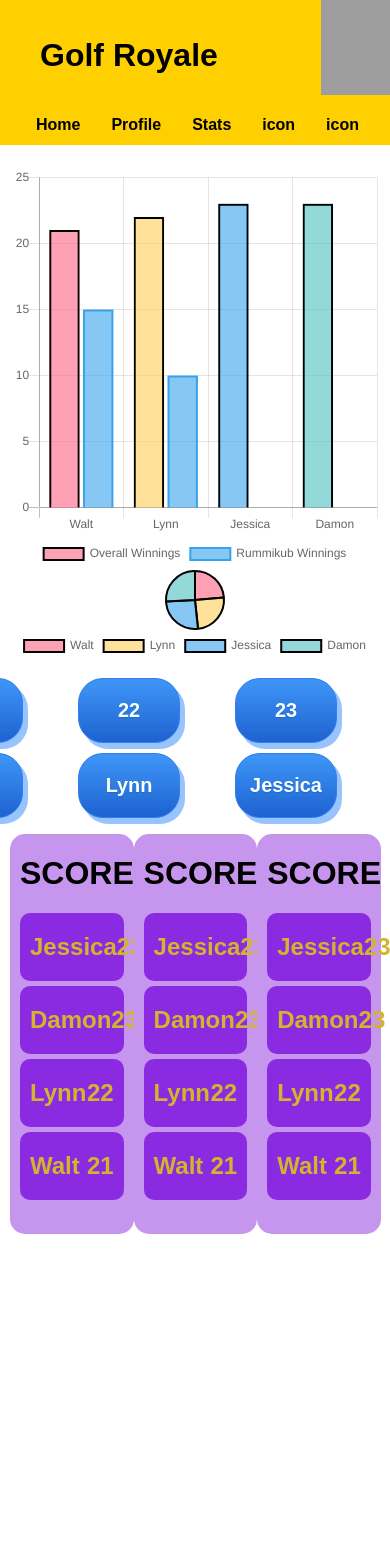
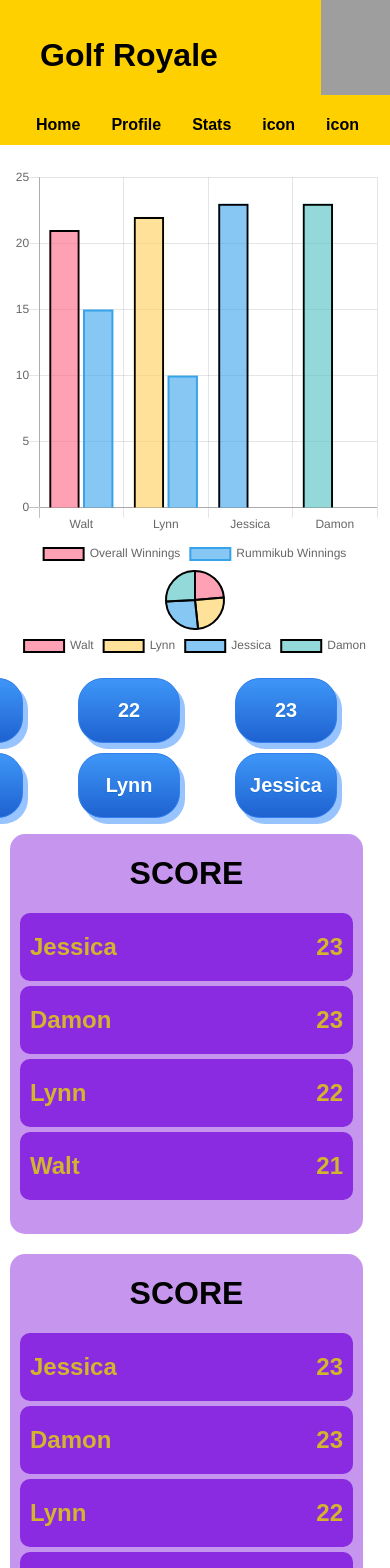
Before and after one commit to WaltDeyzel/scoreboard, a React (Create React App) app: page / in a window 390 px wide. Shown: the top 1568 px of the page. Before the commit the page ends 1254 px from the top, so only its background shows below. Built offline with nearby package versions, Linux system fonts and the light colour scheme; grey boxes are pictures that could not be loaded.

Commit message:
Top lists changes from in row to in col as screen gets smaller.

```diff
--- a/src/components/Rankings/Rankings.css
+++ b/src/components/Rankings/Rankings.css
@@ -3,3 +3,10 @@
     flex-flow: row;
     justify-content: space-evenly;
 }
+
+/* SMALL screen */
+@media (max-width: 700px){
+    .Rankings{
+        flex-flow: column;
+    }
+  }
--- a/src/components/TopLists/TopList.css
+++ b/src/components/TopLists/TopList.css
@@ -9,7 +9,7 @@
 /* SMALL screen */
 @media (max-width: 700px){
     .TopList{
-        width: 28%;
+        width: 90%;
         padding-left: 10px;
         padding-right: 10px;
     }
```
Also changed, not shown: 1 other file (tests, documents, lock files or other folders).
